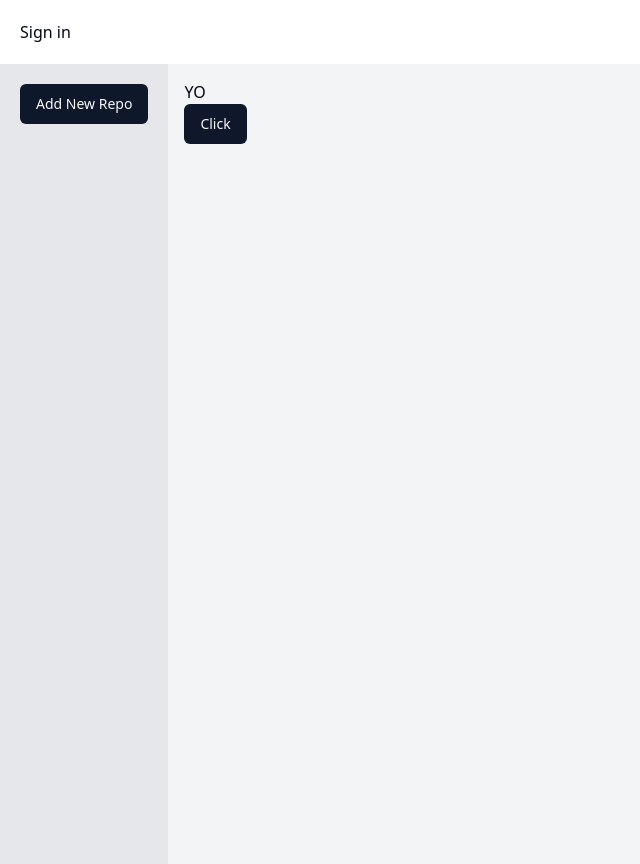
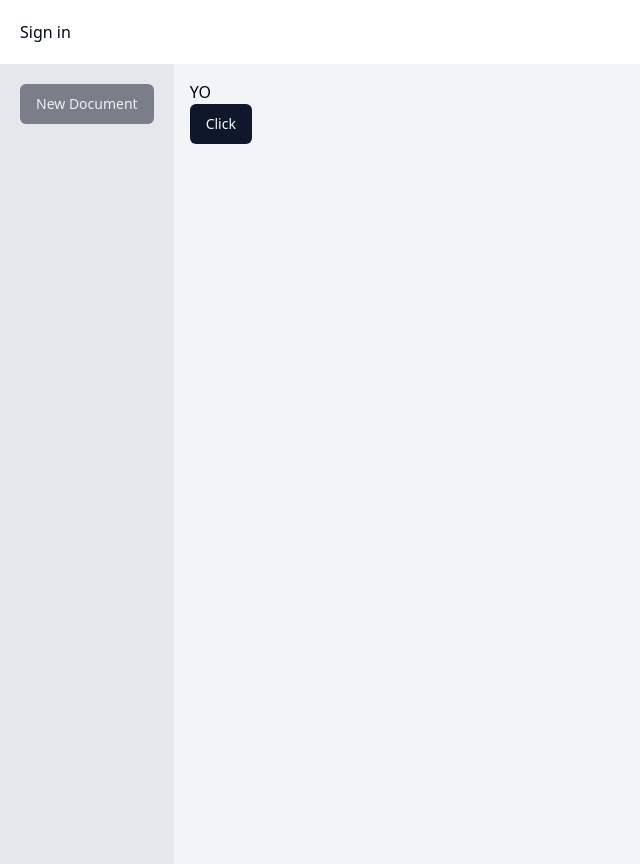
Before and after one commit to RohanDeySarkar/Github-Engagements, a Next.js app in the folder frontend/: page / in a window 1280 px wide. Shown: the whole page, without its empty margins (0-640 px from the left). Built offline with nearby package versions, Linux system fonts and the light colour scheme; no server answers.

Commit message:
createNewDoc in progress

```diff
--- a/frontend/components/NewDocumentButton.tsx
+++ b/frontend/components/NewDocumentButton.tsx
@@ -1,10 +1,26 @@
+'use client'
+
+import { useTransition } from "react"
 import { Button } from "./ui/button"
+import { useRouter } from "next/router";
 
 function NewDocumentButton() {
+  const [isPending, startTransition] = useTransition();
+  const router = useRouter();
+
+  const handleCreateNewDocument = () => {
+    startTransition(async() => {
+      const { docId } = await createNewDocument();
+      router.push(`/doc/${docId}`);
+    })
+  }
+
   return (
-    <Button>
-        Add New Repo
-
+    <Button
+      onClick={handleCreateNewDocument}
+      disabled={!isPending}
+    >
+      {isPending ? "Creating.." : "New Document"}
     </Button>
   )
 }
```
Also changed, not shown: frontend/actions/actions.ts (added, +9 -0 lines).
